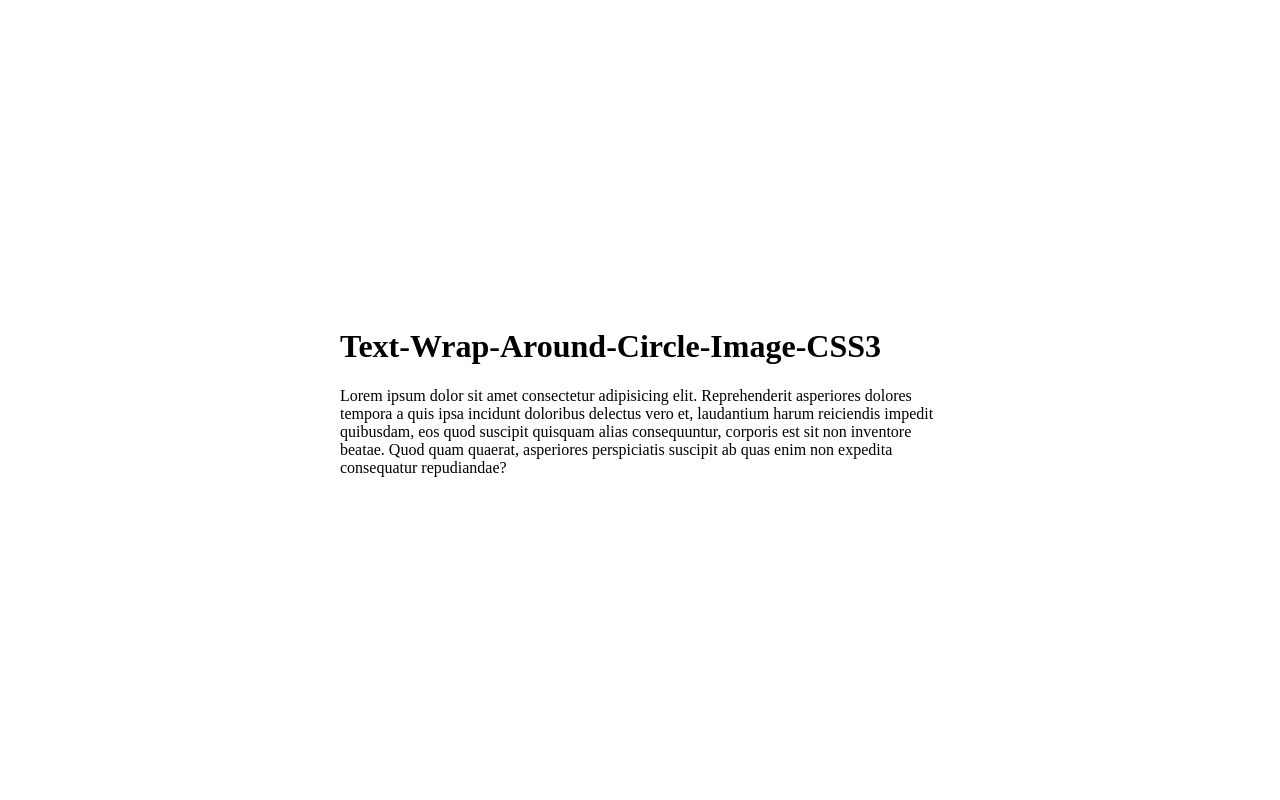
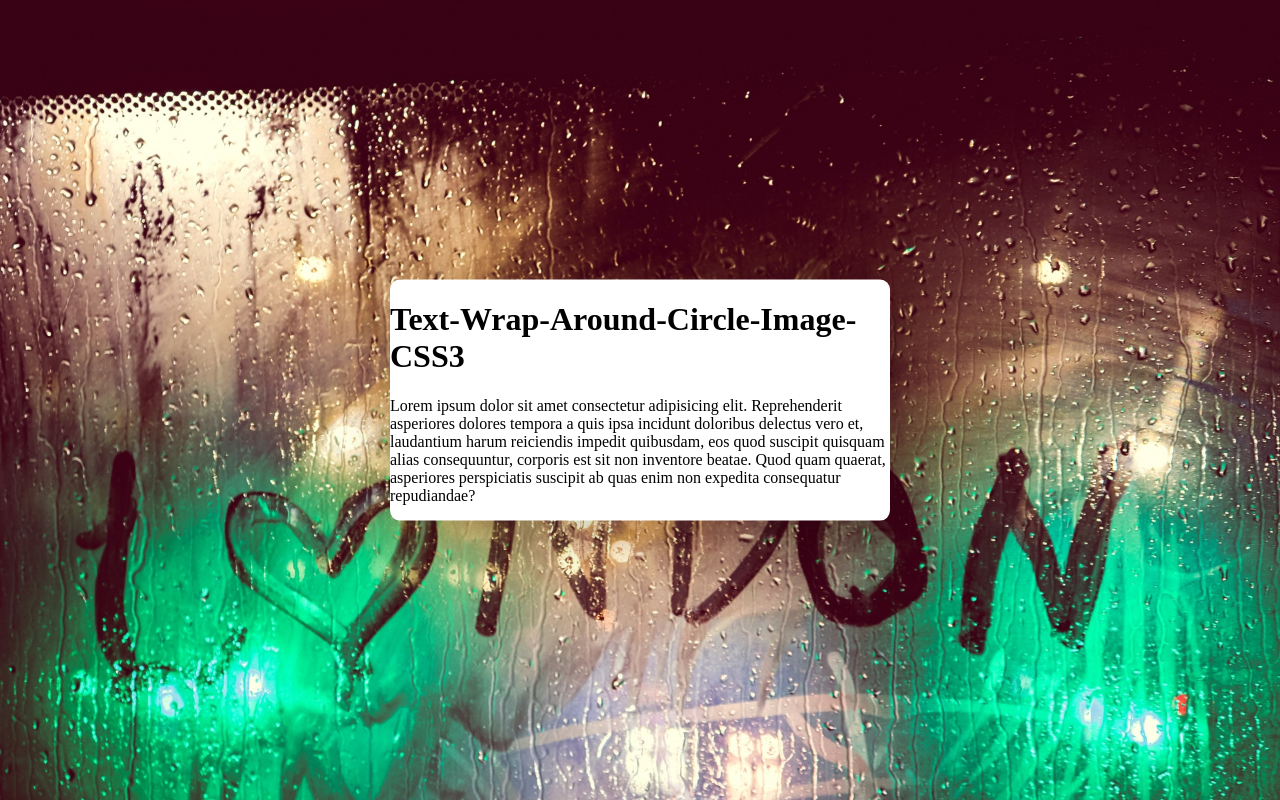
Before and after one commit to hanumancode/Text-Wrap-Around-Circle-Image-CSS3, a plain HTML site: page index.html in a window 1280 px wide. Drawn offline with Linux system fonts and the light colour scheme.

Commit message:
added box-sizing, border-radius, box-shadow styling to the circle class

```diff
--- a/style.css
+++ b/style.css
@@ -1,7 +1,7 @@
 body, html {
     margin: 0;
     padding: 0;
-    background: url(london.jpeg);
+    background: url(Love-London-Web-Design.jpeg);
     background-size: cover;
 }
 
@@ -10,5 +10,9 @@ body, html {
     top: 50%;
     left: 50%;
     transform: translate(-50%, -50%);
-    width: 600px;
+    width: 500px;
+    box-sizing: border-box;
+    background: #fff;
+    border-radius: 10px;
+    box-shadow: 0 15px 50px rgba(0, 0, 0, 0.2);
 }
```
Also changed, not shown: Love-London-Web-Design.jpeg (added).
